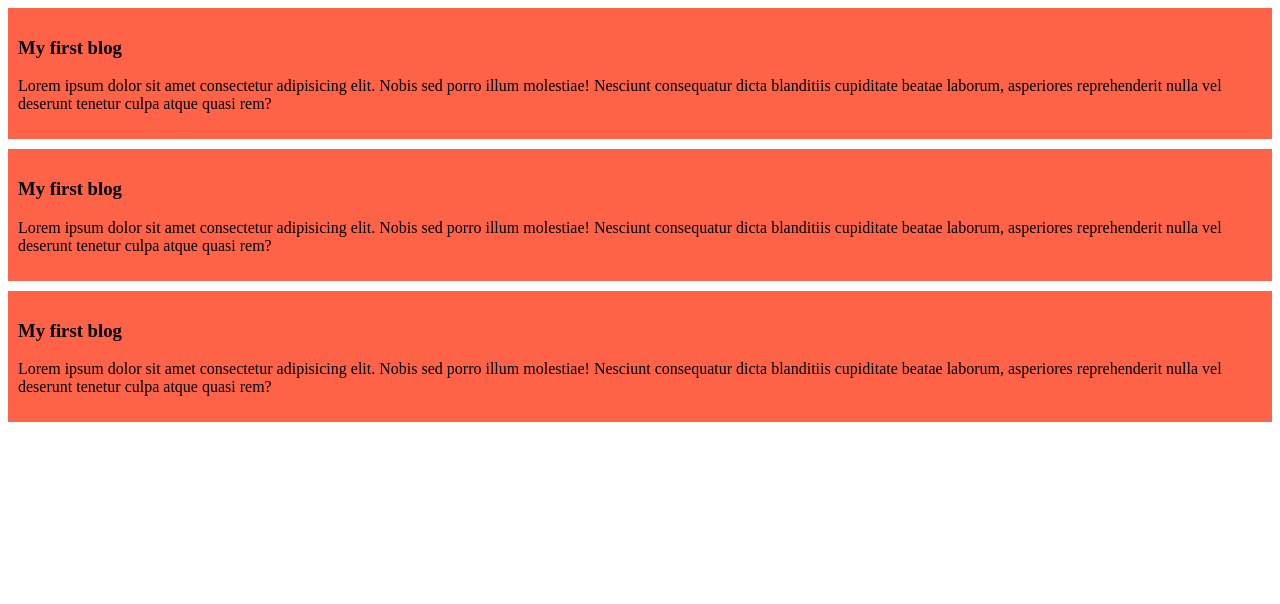
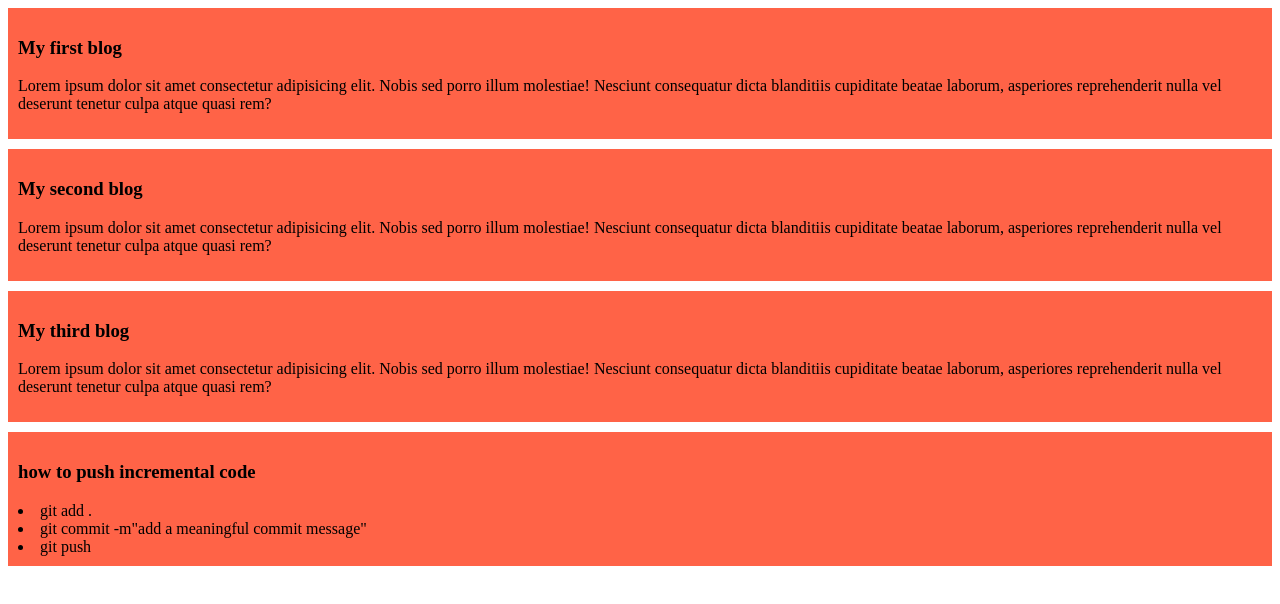
Before and after one commit to mirazhassan/my-simple-website, a plain HTML site: page index.html in a window 1280 px wide. Drawn offline with Linux system fonts and the light colour scheme.

Commit message:
added a list to push code

```diff
--- a/index.html
+++ b/index.html
@@ -12,13 +12,18 @@
         <p>Lorem ipsum dolor sit amet consectetur adipisicing elit. Nobis sed porro illum molestiae! Nesciunt consequatur dicta blanditiis cupiditate beatae laborum, asperiores reprehenderit nulla vel deserunt tenetur culpa atque quasi rem?</p>
     </div>
     <div>
-        <h3>My first blog</h3>
+        <h3>My second blog</h3>
         <p>Lorem ipsum dolor sit amet consectetur adipisicing elit. Nobis sed porro illum molestiae! Nesciunt consequatur dicta blanditiis cupiditate beatae laborum, asperiores reprehenderit nulla vel deserunt tenetur culpa atque quasi rem?</p>
     </div>
     <div>
-        <h3>My first blog</h3>
+        <h3>My third blog</h3>
         <p>Lorem ipsum dolor sit amet consectetur adipisicing elit. Nobis sed porro illum molestiae! Nesciunt consequatur dicta blanditiis cupiditate beatae laborum, asperiores reprehenderit nulla vel deserunt tenetur culpa atque quasi rem?</p>
     </div>
-
+    <div>
+        <h3>how to push incremental code</h3>
+        <li>git add .</li>
+        <li>git commit -m"add a meaningful commit message"</li>
+        <li>git push</li>
+    </div>
 </body>
 </html>
```
